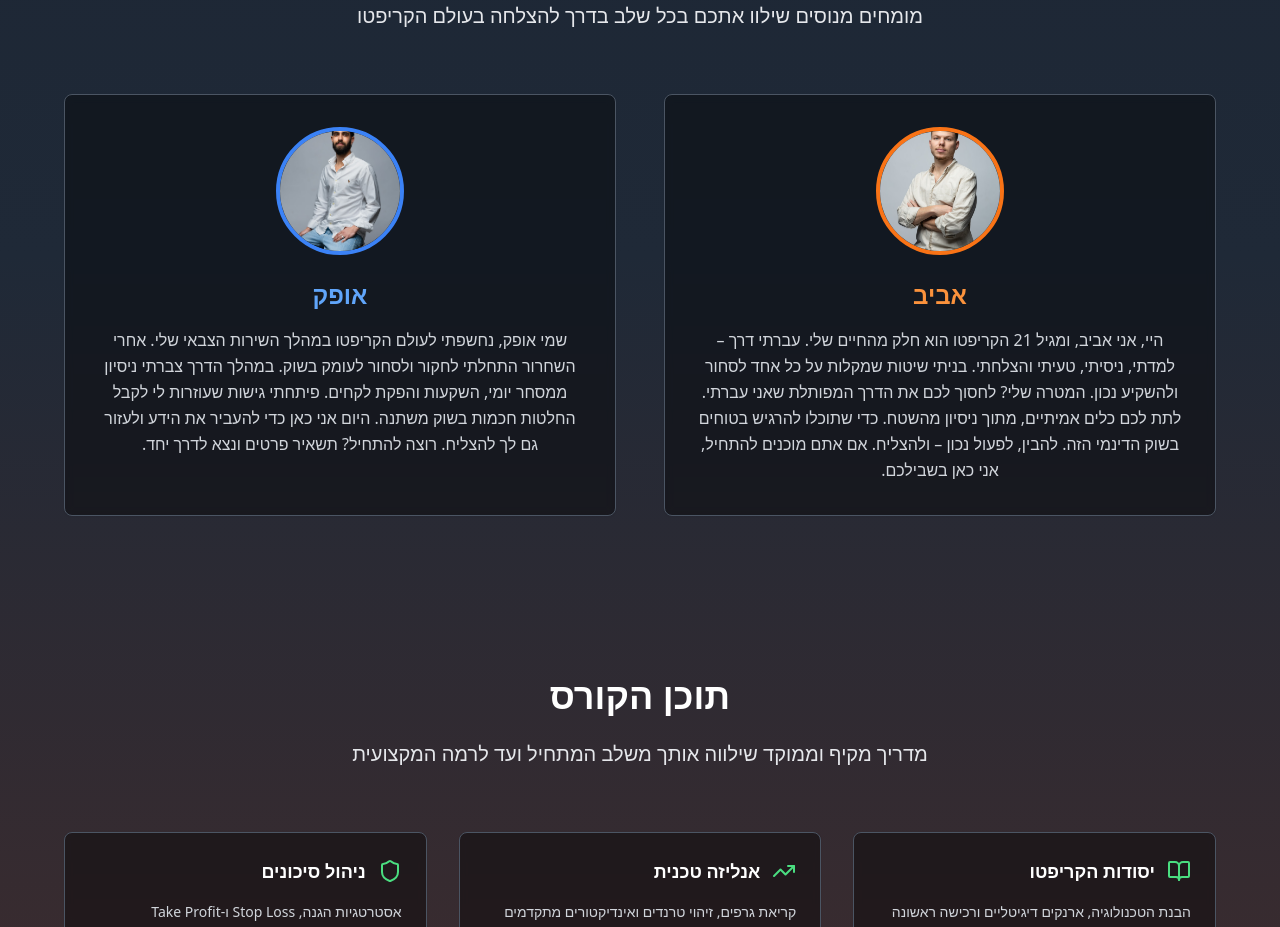
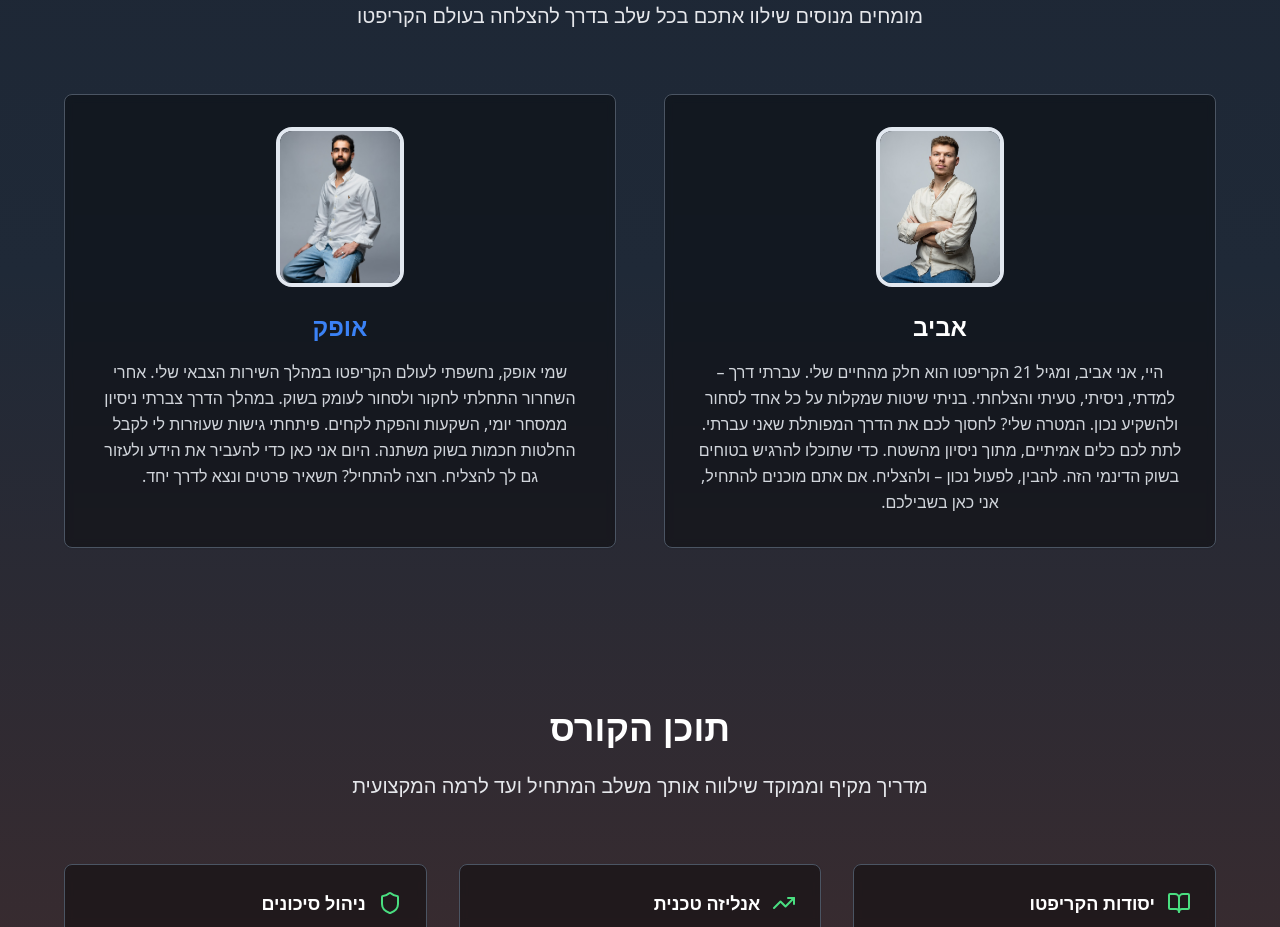
Before and after one commit to Yuvalheiman1/crypto-website-revamp-wizard, a React (Vite) app: page / in a window 1280 px wide. Shown: the part 3100-4027 px from the top of the page. Built offline with nearby package versions, Linux system fonts and the light colour scheme.

Commit message:
Refactor: Improve instructor card interactivity
Make instructor cards interactive, highlighting the selected card and image upon click. Change image shape to rounded rectangle.

```diff
--- a/src/components/Instructors.tsx
+++ b/src/components/Instructors.tsx
@@ -1,6 +1,41 @@
+
 import { Card, CardContent } from "@/components/ui/card";
+import { useState } from "react";
 
 const Instructors = () => {
+  const [selectedInstructor, setSelectedInstructor] = useState<string | null>(null);
+
+  const instructors = [
+    {
+      id: "aviv",
+      name: "אביב",
+      image: "/lovable-uploads/47056d71-42c1-4089-ba34-e9914f2f0a2f.png",
+      color: "orange-500",
+      description: `היי, אני אביב, ומגיל 21 הקריפטו הוא חלק מהחיים שלי.
+      עברתי דרך – למדתי, ניסיתי, טעיתי והצלחתי.
+      בניתי שיטות שמקלות על כל אחד לסחור ולהשקיע נכון.
+      המטרה שלי? לחסוך לכם את הדרך המפותלת שאני עברתי.
+      לתת לכם כלים אמיתיים, מתוך ניסיון מהשטח.
+      כדי שתוכלו להרגיש בטוחים בשוק הדינמי הזה.
+      להבין, לפעול נכון – ולהצליח.
+      אם אתם מוכנים להתחיל, אני כאן בשבילכם.`
+    },
+    {
+      id: "ofek",
+      name: "אופק",
+      image: "/lovable-uploads/9d3760e4-cc08-4cb9-bb4c-ea44f13c287b.png",
+      color: "blue-500",
+      description: `שמי אופק,
+      נחשפתי לעולם הקריפטו במהלך השירות הצבאי שלי. אחרי השחרור התחלתי לחקור ולסחור לעומק בשוק. במהלך הדרך צברתי ניסיון ממסחר יומי, השקעות והפקת לקחים.
+      פיתחתי גישות שעוזרות לי לקבל החלטות חכמות בשוק משתנה. היום אני כאן כדי להעביר את הידע ולעזור גם לך להצליח.
+      רוצה להתחיל? תשאיר פרטים ונצא לדרך יחד.`
+    }
+  ];
+
+  const handleCardClick = (instructorId: string) => {
+    setSelectedInstructor(selectedInstructor === instructorId ? null : instructorId);
+  };
+
   return (
     <section className="py-20 px-4 bg-transparent">
       <div className="max-w-6xl mx-auto">
@@ -12,51 +47,46 @@ const Instructors = () => {
         </div>
 
         <div className="grid grid-cols-1 md:grid-cols-2 gap-12">
-          <Card className="bg-black/40 backdrop-blur-sm border-gray-600 text-white">
+          {instructors.map((instructor) => (
+            <Card
+              key={instructor.id}
+              className={`bg-black/40 backdrop-blur-sm border-gray-600 text-white cursor-pointer transition-all duration-300 hover:scale-105 ${
+                selectedInstructor === instructor.id
+                  ? `border-${instructor.color} ring-2 ring-${instructor.color}/50 shadow-2xl shadow-${instructor.color}/20`
+                  : 'hover:border-orange-400'
+              }`}
+              onClick={() => handleCardClick(instructor.id)}
+            >
               <CardContent className="p-8">
                 <div className="flex flex-col items-center text-center">
-                <div className="w-32 h-32 rounded-full overflow-hidden mb-6 border-4 border-orange-500">
+                  <div className={`w-32 h-40 rounded-2xl overflow-hidden mb-6 border-4 border-${instructor.color} transition-all duration-300 ${
+                    selectedInstructor === instructor.id ? 'scale-110' : ''
+                  }`}>
                     <img
-                    src="/lovable-uploads/47056d71-42c1-4089-ba34-e9914f2f0a2f.png"
-                    alt="אביב - מדריך קריפטו"
+                      src={instructor.image}
+                      alt={`${instructor.name} - מדריך קריפטו`}
                       className="w-full h-full object-cover"
                     />
                   </div>
-                <h3 className="text-2xl font-bold mb-4 text-orange-400">אביב</h3>
-                <p className="text-gray-300 leading-relaxed">
-                  היי, אני אביב, ומגיל 21 הקריפטו הוא חלק מהחיים שלי.
-                  עברתי דרך – למדתי, ניסיתי, טעיתי והצלחתי.
-                  בניתי שיטות שמקלות על כל אחד לסחור ולהשקיע נכון.
-                  המטרה שלי? לחסוך לכם את הדרך המפותלת שאני עברתי.
-                  לתת לכם כלים אמיתיים, מתוך ניסיון מהשטח.
-                  כדי שתוכלו להרגיש בטוחים בשוק הדינמי הזה.
-                  להבין, לפעול נכון – ולהצליח.
-                  אם אתם מוכנים להתחיל, אני כאן בשבילכם.
+                  <h3 className={`text-2xl font-bold mb-4 text-${instructor.color} transition-all duration-300 ${
+                    selectedInstructor === instructor.id ? 'text-3xl' : ''
+                  }`}>
+                    {instructor.name}
+                  </h3>
+                  <p className={`text-gray-300 leading-relaxed transition-all duration-300 ${
+                    selectedInstructor === instructor.id ? 'text-white text-lg' : ''
+                  }`}>
+                    {instructor.description}
                   </p>
+                  {selectedInstructor === instructor.id && (
+                    <div className="mt-4 text-sm text-gray-400 animate-fade-in">
+                      לחץ שוב כדי לצמצם
+                    </div>
+                  )}
                 </div>
               </CardContent>
             </Card>
-
-          <Card className="bg-black/40 backdrop-blur-sm border-gray-600 text-white">
-            <CardContent className="p-8">
-              <div className="flex flex-col items-center text-center">
-                <div className="w-32 h-32 rounded-full overflow-hidden mb-6 border-4 border-blue-500">
-                  <img
-                    src="/lovable-uploads/9d3760e4-cc08-4cb9-bb4c-ea44f13c287b.png"
-                    alt="אופק - מדריך קריפטו"
-                    className="w-full h-full object-cover"
-                  />
-                </div>
-                <h3 className="text-2xl font-bold mb-4 text-blue-400">אופק</h3>
-                <p className="text-gray-300 leading-relaxed">
-                  שמי אופק,
-                  נחשפתי לעולם הקריפטו במהלך השירות הצבאי שלי. אחרי השחרור התחלתי לחקור ולסחור לעומק בשוק. במהלך הדרך צברתי ניסיון ממסחר יומי, השקעות והפקת לקחים.
-                  פיתחתי גישות שעוזרות לי לקבל החלטות חכמות בשוק משתנה. היום אני כאן כדי להעביר את הידע ולעזור גם לך להצליח.
-                  רוצה להתחיל? תשאיר פרטים ונצא לדרך יחד.
-                </p>
-              </div>
-            </CardContent>
-          </Card>
+          ))}
         </div>
       </div>
     </section>
```
Lines whose indentation alone changed are shown as unchanged.
